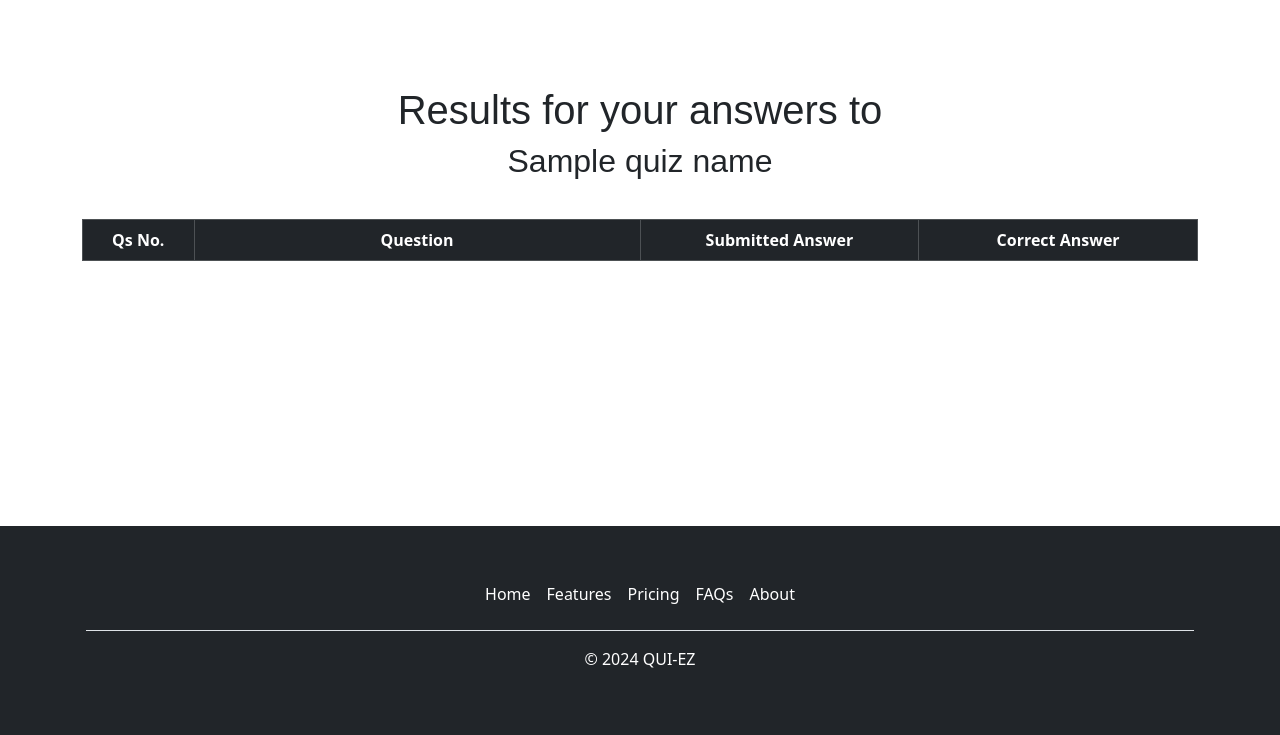
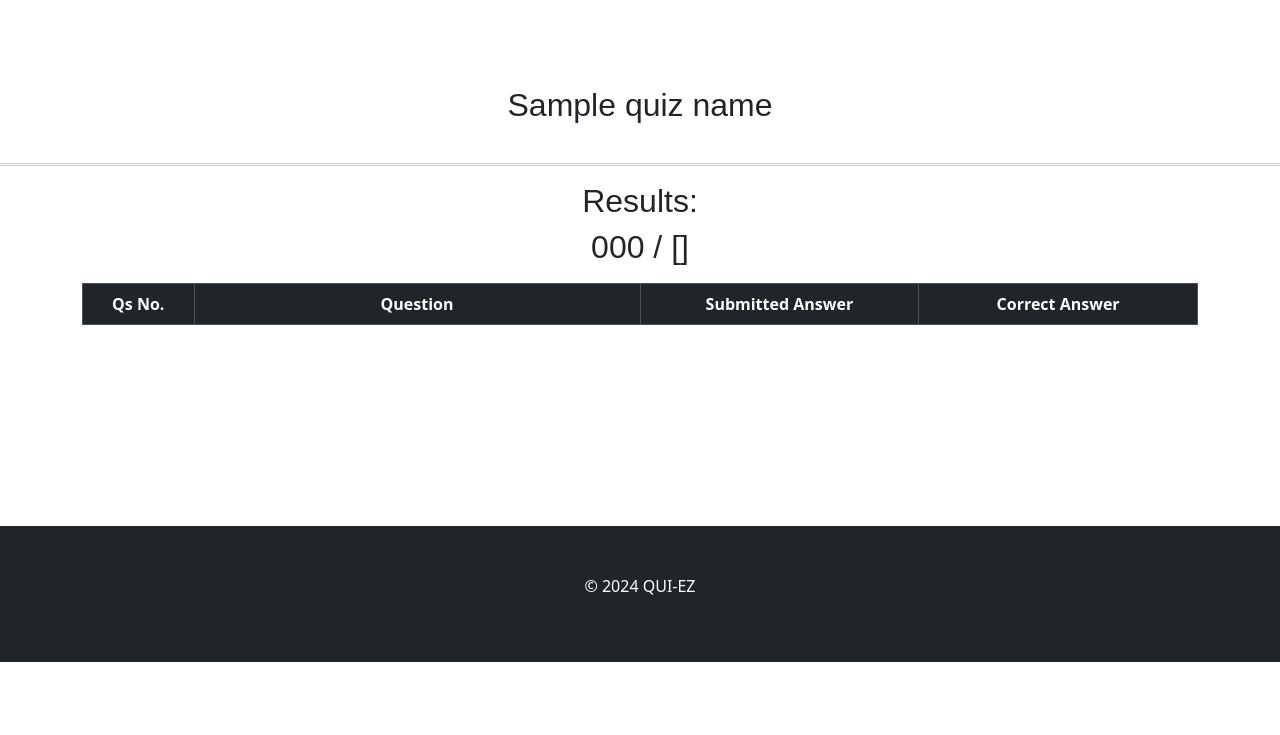
Before and after one commit to Noitcani/CS50-Final-Project, a Flask app: template templates/display_results.html in a window 1280 px wide. Shown: the part 114-849 px from the top of the page. After the commit the page ends 776 px from the top, so only its background shows below. Run offline with Flask 3, Linux system fonts and the light colour scheme; the template is opened without the code that fills it: most values are stand-ins (such as "Sample title", 1, 10 or a date in 2020); lists and menus that the app fills with data are empty; some web fonts are replaced.

Commit message:
#20241030 - Project Wrap Up - Completed display of results - Tidied up README.md

```diff
--- a/app.py
+++ b/app.py
@@ -19,6 +19,7 @@ connection = sqlite3.connect("./databases/quiez.db", check_same_thread=False)
 connection.row_factory = sqlite3.Row
 cursor = connection.cursor()
 
+## WARNING: Code Block to Reset DB ##
 # cursor.execute("DROP TABLE IF EXISTS users;")
 # cursor.execute("DROP TABLE IF EXISTS quizes;")
 # connection.commit()
@@ -262,6 +263,7 @@ def submit_answers():
     ## Generate matched-answers list
     matched_answers_list = []
     for i in range(number_of_questions):
+        question_text = quiz_dict["q" + str(i)]['qs_text']
         submitted_answer = form_dict["q" + str(i) + "ans"]
         correct_answer = quiz_dict["q" + str(i)]["ans0"]
         if submitted_answer == correct_answer:
@@ -270,7 +272,7 @@ def submit_answers():
         else:
             answer_status = "Wrong"
 
-        matched_answers_list.append([submitted_answer, correct_answer, answer_status])
+        matched_answers_list.append([question_text, submitted_answer, correct_answer, answer_status])
 
     ## Render results page
     return render_template("display_results.html", quiz_name=quiz_name, matched_answers_list=matched_answers_list, number_of_corrects=number_of_corrects, number_of_questions=number_of_questions)
--- a/templates/display_results.html
+++ b/templates/display_results.html
@@ -6,17 +6,55 @@
 
 {% block head_scripts %}
 <script>
+
+  function populate_results() {
+    var quiz_name = "{{ quiz_name }}";
+    var matched_answers_list = {{ matched_answers_list | safe}};
+    var number_of_questions = {{ number_of_questions }};
+    console.log(matched_answers_list);
+
+    for (let i=0; i<number_of_questions; i++) {
+      question_data = matched_answers_list[i];
+      var question_result_row = $('<tr></tr>');
+      var question_number = $('<td>'+ (i + 1) + '</td>');
+      var question_text = $('<td>'+ question_data[0] + '</td>');
+      var submitted_answer = $('<td>'+ question_data[1] + '</td>');
+      var correct_answer = $('<td>'+ question_data[2] + '</td>');
+      question_result_row.append(question_number);
+      question_result_row.append(question_text);
+      question_result_row.append(submitted_answer);
+      question_result_row.append(correct_answer);
+
+      if (question_data[3] == "Correct") {
+        submitted_answer.css("background-color", "#ebfac8");
+      }
+      else {
+        submitted_answer.css("background-color", "#fac8de");
+      }
+
+      $('#result-body').append(question_result_row);
+    }
+  }
+
+  $(document).ready( function(){
+    populate_results();
+    })
+
 </script>
 {% endblock %}
 
 {% block main %}
 <div class="container text-center" style="margin-bottom: 3%;">
-    <h1>Results for your answers to</h1>
     <h2> {{ quiz_name }} </h2>
+</div>
+<hr>
+<div class="container text-center">
+  <h2>Results:</h2>
+  <h2> {{ number_of_corrects }} / {{ number_of_questions }} </h2>
 </div>
 
 <div class="container">
-  <table class="table text-center table-bordered table-striped my-3">
+  <table class="table text-center table-bordered my-3">
     <thead class="table-dark">
       <tr>
         <th scope="col" style="width: 10%;">Qs No.</th>
@@ -25,7 +63,7 @@
         <th scope="col" style="width: 25%;">Correct Answer</th>
       </tr>
     </thead>
-    <tbody>
+    <tbody id="result-body">
     </tbody>
   </table>
 </div>
--- a/templates/do.html
+++ b/templates/do.html
@@ -43,7 +43,6 @@
               var answer_button_label = $('<label></label>');
               answer_button_label.html(answer_value);
 
-              console.log($("#"+question_label).find(".question-answers"));
               answer_div.append(answer_button);
               answer_div.append(answer_button_label);
 
--- a/templates/layout.html
+++ b/templates/layout.html
@@ -77,13 +77,6 @@
 
     <footer class="page-footer text-bg-dark">
       <div class="container py-4 py-md-5 px-4 px-md-3 text-body-secondary">
-          <ul class="nav justify-content-center border-bottom pb-3 mb-3">
-            <li class="nav-item"><a href="#" class="nav-link px-2 text-bg-dark">Home</a></li>
-            <li class="nav-item"><a href="#" class="nav-link px-2 text-bg-dark">Features</a></li>
-            <li class="nav-item"><a href="#" class="nav-link px-2 text-bg-dark">Pricing</a></li>
-            <li class="nav-item"><a href="#" class="nav-link px-2 text-bg-dark">FAQs</a></li>
-            <li class="nav-item"><a href="#" class="nav-link px-2 text-bg-dark">About</a></li>
-          </ul>
           <p class="text-center text-bg-dark">© 2024 QUI-EZ</p>
       </div>
       {% block footer_scripts %}
```
Also changed, not shown: README.md, 2 other files.
